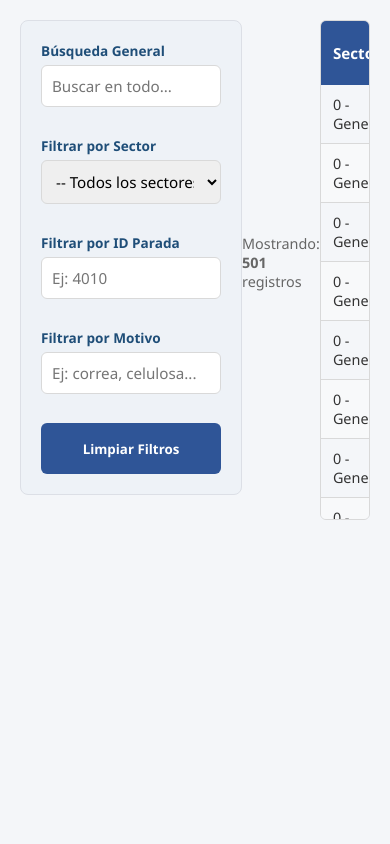
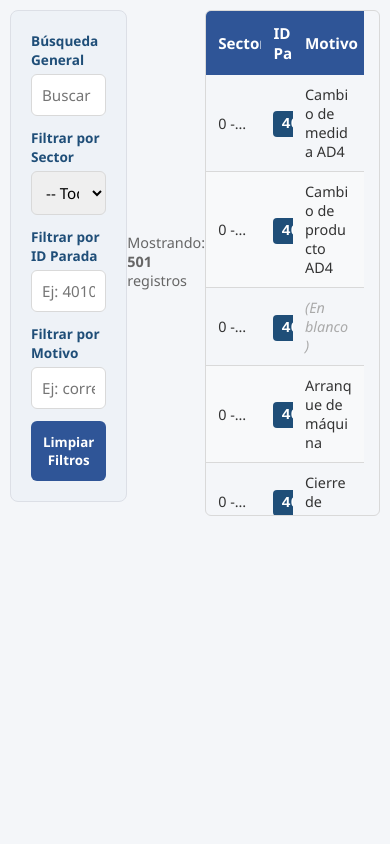
Before and after one commit to FedeDuarte1992/PARADAS, a plain HTML site: page index.html in a window 390 px wide. Drawn offline with Linux system fonts and the light colour scheme.

Commit message:
Update estilo.css

```diff
--- a/estilo.css
+++ b/estilo.css
@@ -1,4 +1,3 @@
-
 /* CSS: Estilos modernos y responsivos */
 :root {
   --primary: #1f4e78;
@@ -27,19 +26,20 @@
 
 .container {
   width: 100%;
-      max-width: 1400px; /* Aumentado ligeramente para tablas anchas */
+  max-width: 1400px;
   background-color: var(--card-bg);
   border-radius: 10px;
   box-shadow: 0 4px 15px rgba(0, 0, 0, 0.1);
   padding: 25px;
 }
 
-    /* Panel de Búsqueda y Filtros */
+/* ============================
+   Panel de Búsqueda y Filtros
+   ============================ */
 .search-panel {
   display: grid;
-      /* Si hay muchos inputs, permitimos que se ajusten, pero damos un mínimo de espacio */
   grid-template-columns: repeat(auto-fit, minmax(180px, 1fr));
-      gap: 20px; /* Aumentado el gap para evitar que se vean pegados */
+  gap: 20px;
   margin-bottom: 25px;
   background: #eef2f7;
   padding: 20px;
@@ -61,13 +61,13 @@
 
 .filter-group input,
 .filter-group select {
-      /* CORRECCIÓN 1: Ancho mínimo para que no desaparezcan en la rejilla */
   padding: 10px;
   border: 1px solid var(--border);
   border-radius: 6px;
   font-size: 0.95rem;
   outline: none;
   transition: border 0.2s;
+  width: 100%;
 }
 
 .filter-group input:focus,
@@ -76,7 +76,7 @@
 }
 
 .btn-reset {
-      grid-column: 1 / -1; /* Ocupa todo el ancho de la fila */
+  grid-column: 1 / -1;
   padding: 12px;
   background-color: var(--secondary);
   color: white;
@@ -91,7 +91,9 @@
   background-color: var(--primary);
 }
 
-    /* Barra de estado */
+/* ============================
+   Barra de estado
+   ============================ */
 .status-bar {
   margin-bottom: 15px;
   font-size: 0.9rem;
@@ -101,21 +103,30 @@
   align-items: center;
 }
 
-    /* CORRECCIÓN 2: Contenedor de Tabla Estabilizado */
-    /* Definir altura fija para evitar colapso vertical si los elementos son pocos,
-       o scroll vertical necesario. */
+/* ============================
+   Contenedor de Tabla (estabilizado)
+   ============================ */
 .table-container {
-      height: 500px; /* Altura fija obligatoria para controlar el layout */
-      overflow: hidden; /* Ocultar scroll innecesario para forzar la estructura de columnas */
+  height: 500px;
+  overflow-y: auto;      /* scroll vertical cuando hay muchos registros */
+  overflow-x: hidden;    /* sin scroll horizontal */
   border: 1px solid var(--border);
   border-radius: 6px;
+  /* Estabiliza el ancho de la barra de scroll para que no "salte" el layout */
+  scrollbar-gutter: stable;
 }
 
 table {
   width: 100%;
   border-collapse: collapse;
+  table-layout: fixed;   /* CLAVE: anchos fijos, no dependen del contenido */
   text-align: left;
 }
+
+/* Anchos fijos vía colgroup (no se recalculan al filtrar) */
+col.col-sector { width: 25%; }
+col.col-id     { width: 15%; }
+col.col-motivo { width: 60%; }
 
 th {
   position: sticky;
@@ -124,13 +135,24 @@
   color: white;
   padding: 12px;
   font-size: 0.95rem;
-      z-index: 2; /* Asegurar que quede encima de los otros elementos */
+  z-index: 2;
 }
 
 td {
   padding: 10px 12px;
   border-bottom: 1px solid var(--border);
   font-size: 0.9rem;
+  overflow: hidden;
+  text-overflow: ellipsis;
+  white-space: nowrap;
+}
+
+/* El motivo hace wrap en vez de ellipsis (se lee completo) */
+td.col-motivo,
+td:nth-child(3) {
+  white-space: normal;
+  word-break: break-word;
+  text-overflow: clip;
 }
 
 tbody tr:nth-child(even) {
@@ -140,11 +162,6 @@
 tbody tr:hover {
   background-color: #e8f0fe;
 }
-
-    /* CORRECCIÓN 3: Anchos explícitos para columnas (Evita que se achique a la mitad) */
-    th.col-sector, td.col-sector { width: 25%; }
-    th.col-id, td.col-id { width: 15%; }
-    th.col-motivo, td.col-motivo { width: 60%; } /* Ajustado para compensar las otras dos */
 
 .badge-id {
   background-color: var(--primary);
@@ -161,7 +178,18 @@
   padding: 30px;
   color: #888;
   font-style: italic;
+  white-space: normal;
 }
 
+/* ============================
+   Responsive
+   ============================ */
 @media (max-width: 600px) {
-      .container { padding: 1
+  body { padding: 10px; }
+  .container { padding: 12px; }
+  .search-panel { grid-template-columns: 1fr; gap: 12px; }
+  .table-container { height: 60vh; }
+  col.col-sector { width: 35%; }
+  col.col-id     { width: 20%; }
+  col.col-motivo { width: 45%; }
+}
```
Lines whose indentation alone changed are shown as unchanged.
